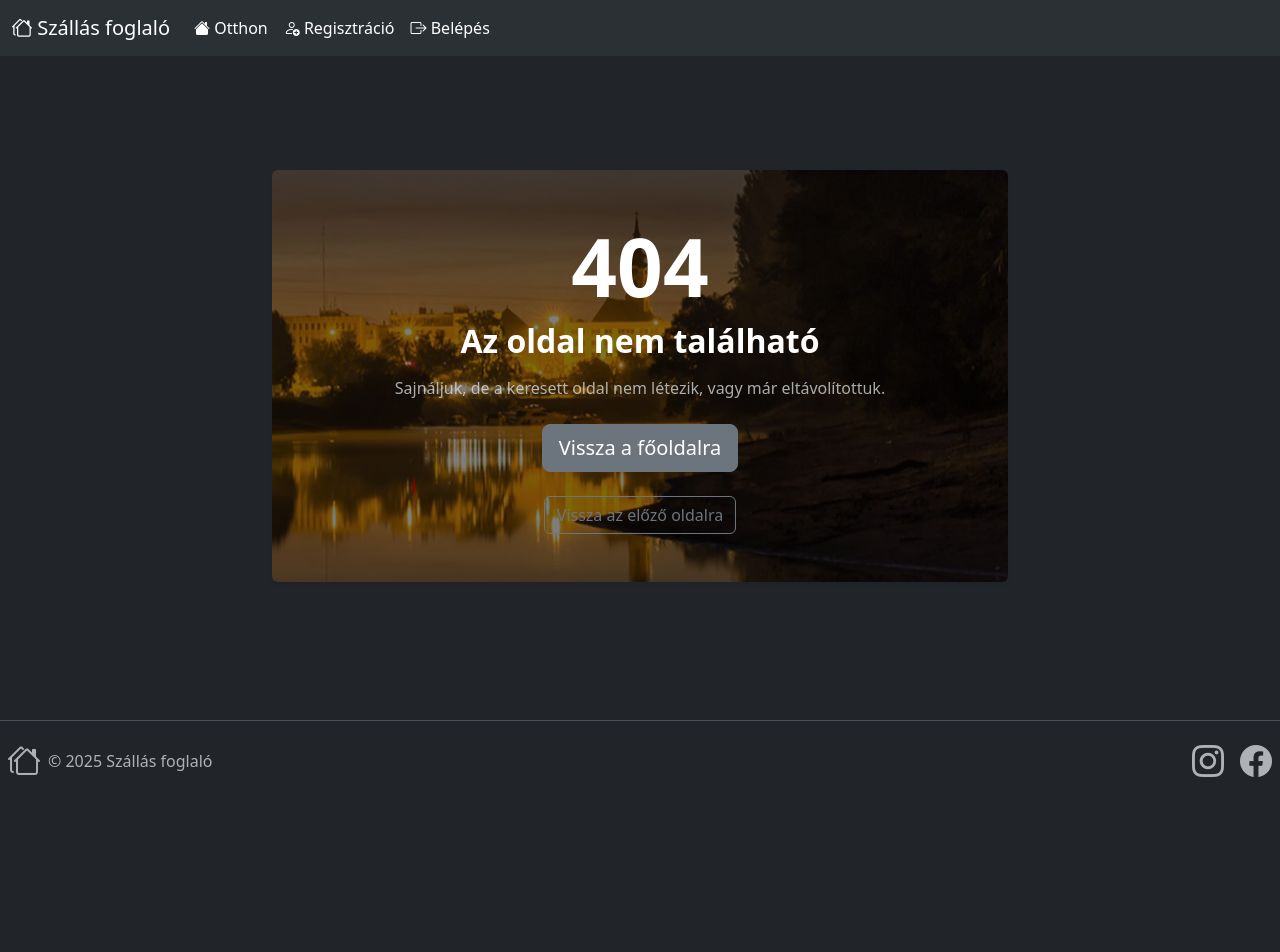
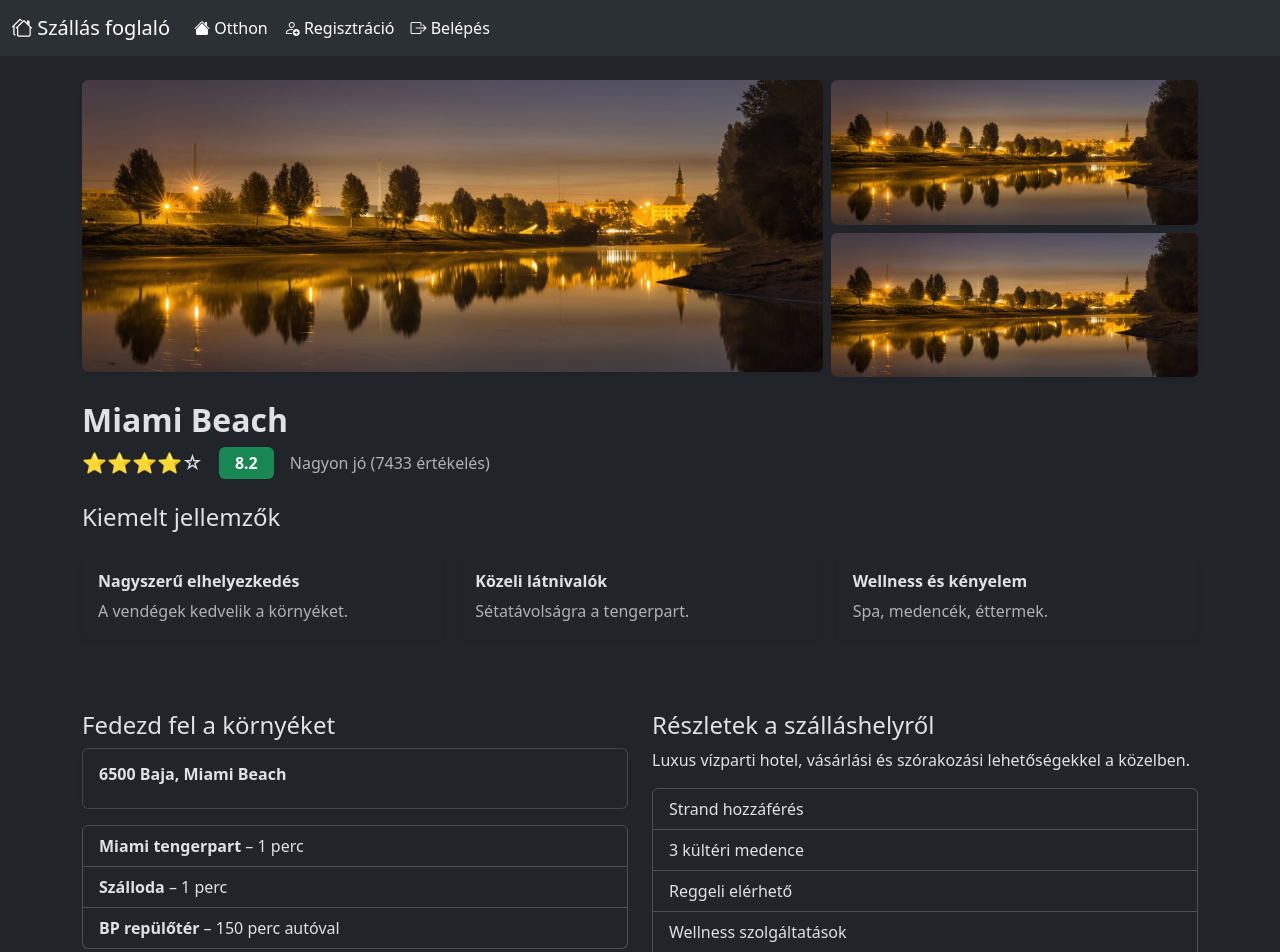
Before and after one commit to n-szilard/szallas-foglalo, an Angular app: page /info/1 in a window 1280 px wide. Shown: the top 952 px of the page. Before the commit the page ends 825 px from the top, so only its background shows below. Built offline with nearby package versions, Linux system fonts and the light colour scheme.

Commit message:
SF-11 Szállás további információja oldal

```diff
--- a/src/app/app.routes.ts
+++ b/src/app/app.routes.ts
@@ -6,6 +6,7 @@ import { LogoutComponent } from './components/user/logout/logout.component';
 import { NotfoundComponent } from './components/system/notfound/notfound.component';
 import { PassmodComponent } from './components/user/passmod/passmod.component';
 import { HomeComponent } from './components/system/home/home.component';
+import { AccomodationInfoComponent } from './components/accomodation/accomodation-info/accomodation-info.component';
 
 export const routes: Routes = [
     { path: 'login', component: LoginComponent },
@@ -14,6 +15,7 @@ export const routes: Routes = [
     { path: 'logout', component: LogoutComponent },
     { path: 'passmod', component: PassmodComponent },
     { path: 'home', component: HomeComponent},
+    { path: 'info/:id', component: AccomodationInfoComponent},
     { path: '', redirectTo: '/home', pathMatch: 'full'},
     { path: '**', component: NotfoundComponent}
 
--- /dev/null
+++ b/src/app/components/accomodation/accomodation-info/accomodation-info.component.html
@@ -0,0 +1,89 @@
+<div class="container mt-4">
+
+    <!-- Képgaléria -->
+    <div class="row g-2">
+      <div class="col-12 col-md-8">
+        <img src='/assets/images/slider_01.jpg' class="img-fluid rounded shadow-sm" alt="">
+      </div>
+      <div class="col-6 col-md-4 d-flex flex-column gap-2">
+        <img src='/assets/images/slider_01.jpg' class="img-fluid rounded shadow-sm" alt="">
+        <img src='/assets/images/slider_01.jpg' class="img-fluid rounded shadow-sm" alt="">
+      </div>
+    </div>
+
+    <!-- Szállás neve és értékelés -->
+    <div class="mt-4">
+      <h2 class="fw-bold">{{ hotel.name }}</h2>
+
+      <div class="d-flex align-items-center gap-3 mt-2">
+        <div class="fs-5">
+          ⭐⭐⭐⭐☆
+        </div>
+
+        <span class="badge bg-success fs-6 px-3 py-2">
+          {{ hotel.rating }}
+        </span>
+
+        <span class="text-muted">
+          {{ hotel.reviewText }}
+        </span>
+      </div>
+    </div>
+
+    <!-- Kiemelt jellemzők -->
+    <h4 class="mt-4">Kiemelt jellemzők</h4>
+
+    <div class="row g-3 mt-1">
+      <div class="col-md-4" *ngFor="let feature of hotel.features">
+        <div class="card shadow-sm border-0 h-100">
+          <div class="card-body">
+            <h6 class="fw-bold">{{ feature.title }}</h6>
+            <p class="text-muted mb-0">{{ feature.desc }}</p>
+          </div>
+        </div>
+      </div>
+    </div>
+
+    <!-- Környék -->
+    <div class="row mt-5 g-4">
+
+      <!-- Térkép -->
+      <div class="col-md-6">
+        <h4>Fedezd fel a környéket</h4>
+
+        <div class="card shadow-sm mt-2">
+          <div class="card-body">
+            <h6 class="fw-semibold mb-2">{{ hotel.address }}</h6>
+          </div>
+        </div>
+
+        <ul class="list-group mt-3">
+          <li class="list-group-item" *ngFor="let n of hotel.nearby">
+            <strong>{{ n.place }}</strong> – {{ n.time }}
+          </li>
+        </ul>
+      </div>
+
+      <!-- Részletek a szálláshelyről -->
+      <div class="col-md-6">
+        <h4>Részletek a szálláshelyről</h4>
+        <p class="mt-2">{{ hotel.description }}</p>
+
+        <ul class="list-group">
+          <li class="list-group-item" *ngFor="let item of hotel.amenities">
+            {{ item }}
+          </li>
+        </ul>
+      </div>
+    </div>
+
+    <!-- További képek -->
+    <h4 class="mt-5 mb-3">Képek</h4>
+
+    <div class="row g-3">
+      <div class="col-sm-4" *ngFor="let img of hotel.bottomImages">
+        <img [src]="img" class="img-fluid rounded shadow-sm" alt="">
+      </div>
+    </div>
+
+  </div>
--- /dev/null
+++ b/src/app/components/accomodation/accomodation-info/accomodation-info.component.scss
@@ -0,0 +1,3 @@
+img {
+    object-fit: cover;
+  }
--- /dev/null
+++ b/src/app/components/accomodation/accomodation-info/accomodation-info.component.ts
@@ -0,0 +1,49 @@
+import { CommonModule } from '@angular/common';
+import { Component } from '@angular/core';
+
+@Component({
+  selector: 'app-accomodation-info',
+  standalone: true,
+  imports: [
+    CommonModule
+  ],
+  templateUrl: './accomodation-info.component.html',
+  styleUrl: './accomodation-info.component.scss'
+})
+export class AccomodationInfoComponent {
+  hotel = {
+    name: "Miami Beach",
+    rating: 8.2,
+    reviewText: "Nagyon jó (7433 értékelés)",
+    address: "6500 Baja, Miami Beach",
+
+    features: [
+      { title: "Nagyszerű elhelyezkedés", desc: "A vendégek kedvelik a környéket." },
+      { title: "Közeli látnivalók", desc: "Sétatávolságra a tengerpart." },
+      { title: "Wellness és kényelem", desc: "Spa, medencék, éttermek." }
+    ],
+
+    nearby: [
+      { place: "Miami tengerpart", time: "1 perc" },
+      { place: "Szálloda", time: "1 perc" },
+      { place: "BP repülőtér", time: "150 perc autóval" }
+    ],
+
+    amenities: [
+      "Strand hozzáférés",
+      "3 kültéri medence",
+      "Reggeli elérhető",
+      "Wellness szolgáltatások",
+      "Üzleti központ"
+    ],
+
+    description:
+      "Luxus vízparti hotel, vásárlási és szórakozási lehetőségekkel a közelben.",
+
+    bottomImages: [
+      '/assets/images/slider_01.jpg',
+      '/assets/images/slider_01.jpg',
+      '/assets/images/slider_01.jpg'
+    ]
+  };
+}
--- a/src/app/components/system/home/home.component.html
+++ b/src/app/components/system/home/home.component.html
@@ -29,8 +29,8 @@
                             </p>
                             <div class="d-flex justify-content-between align-items-center">
                                 <div class="btn-group">
-                                    <button type="button" class="btn btn-sm btn-outline-secondary">
-                                        Foglalás
+                                    <button type="button" class="btn btn-sm btn-outline-secondary" [routerLink]="['/info', 9]">
+                                        További információ
                                     </button>
                                 </div>
                                 <small class="text-body-secondary">9 mins</small>
--- a/src/app/components/system/home/home.component.ts
+++ b/src/app/components/system/home/home.component.ts
@@ -1,9 +1,12 @@
 import { Component } from '@angular/core';
+import { RouterModule } from '@angular/router';
 
 @Component({
   selector: 'app-home',
   standalone: true,
-  imports: [],
+  imports: [
+    RouterModule
+  ],
   templateUrl: './home.component.html',
   styleUrl: './home.component.scss'
 })
```
